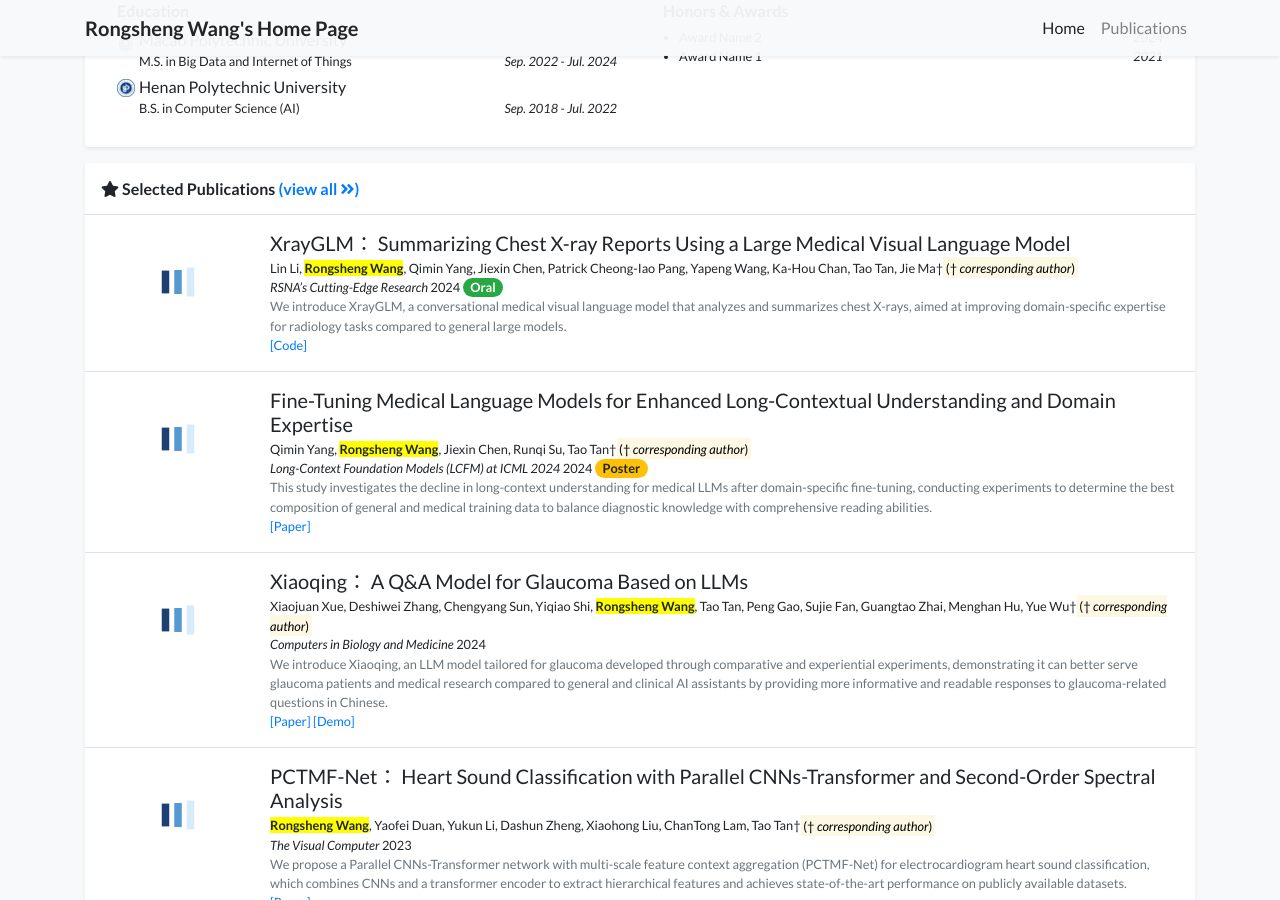
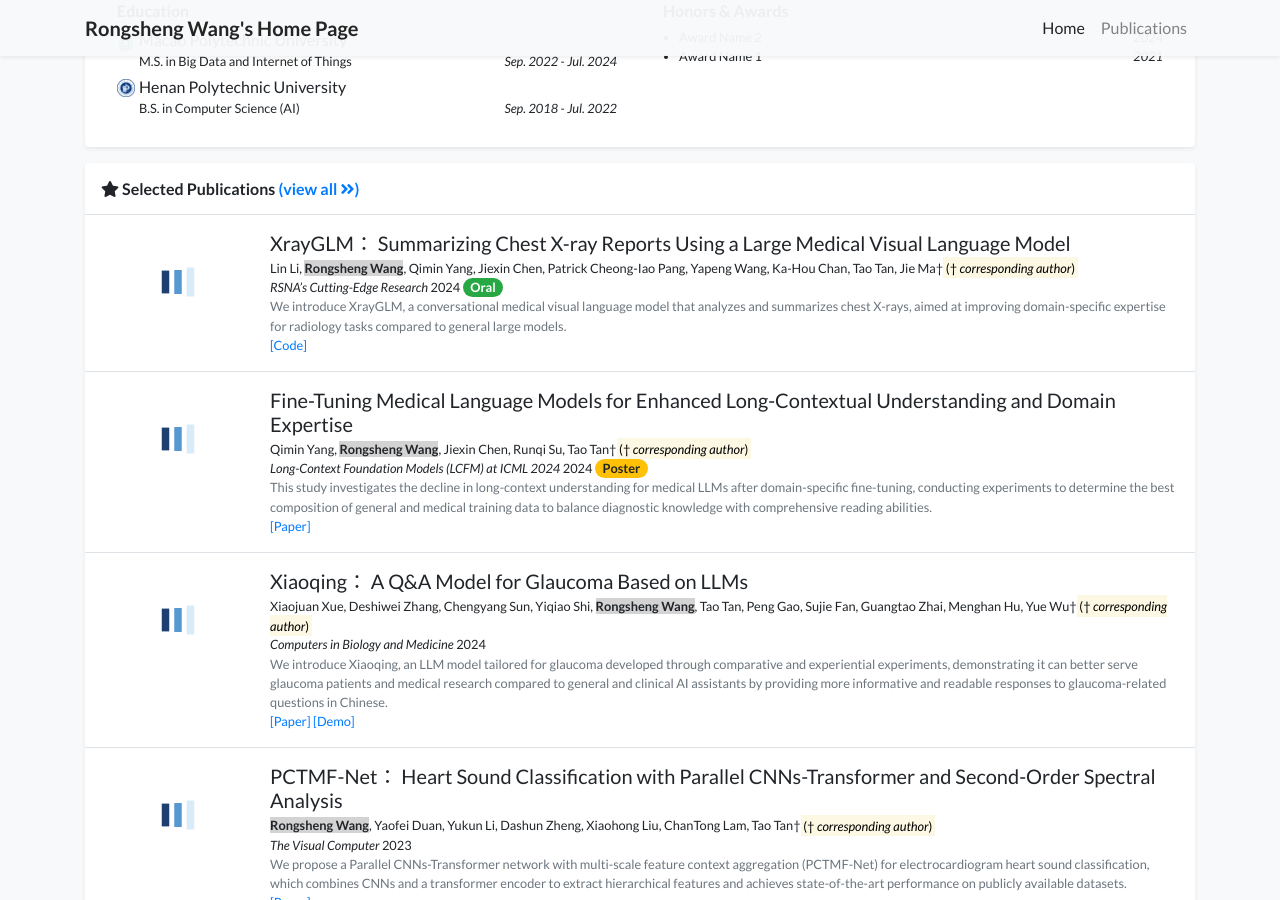
Before and after one commit to WangRongsheng/WangRongsheng.github.io, a Jekyll site: the page built from index.html, in a window 1280 px wide and 900 px high, scrolled down 502 px. Built offline with Jekyll 4.4.1, drawn with Linux system fonts in a browser that asks for light colours; a style sheet for code colours, icons or effects is not loaded.

Commit message:
Update author_list.html

```diff
--- a/_includes/widgets/author_list.html
+++ b/_includes/widgets/author_list.html
@@ -21,7 +21,7 @@
     {%- endif -%}
 
     {%- if info['bold'] == true -%}
-        {%- assign display_name = name | append: mark | prepend: "<strong style='background-color: yellow;'>" | append: "</strong>" -%}
+        {%- assign display_name = name | append: mark | prepend: "<strong style='background-color: lightgray;'>" | append: "</strong>" -%}
     {%- else -%}
         {%- assign display_name = name | append: mark -%}
     {%- endif -%}
```
